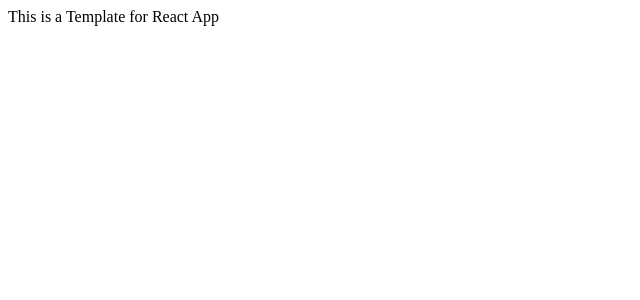
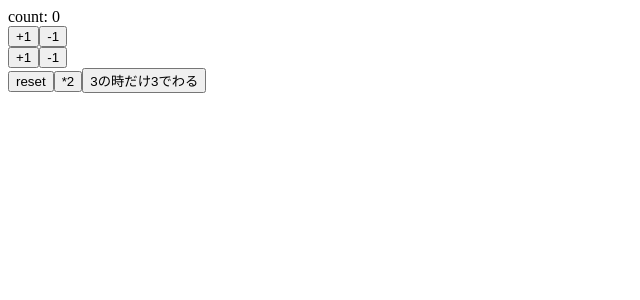
Before and after one commit to cawauchi6204/react-hooks-study, a React (Create React App) app: page / in a window 1280 px wide. Shown: the top 300 px of the page, without its empty margins (0-640 px from the left). Built offline with nearby package versions, Linux system fonts and the light colour scheme.

Commit message:
my first React Hook with useState

```diff
--- a/src/App.js
+++ b/src/App.js
@@ -1,10 +1,48 @@
-import React from 'react';
+import React, { useState } from 'react';
 
 const App = () => {
+  const [count, setCount] = useState(0)
+
+  const increment = () => setCount(count + 1)
+  const decrement = () => setCount(count - 1)
+  const devide3 = () => setCount(previousCount => {
+    if (previousCount % 3 === 0) {
+      return previousCount / 3
+    } else {
+      return previousCount;
+    }
+  })
+
+  const increment2 = () => setCount(previousCount => previousCount + 1)
+
+  const decrement2 = () => setCount(previousCount => previousCount - 1)
+
+  const calculate2 = () => setCount(count * 2)
+
+
+
+  const reset = () => setCount(0)
+  // useStateは配列を返す
+  // 引数には初期値を入れる
   return (
-    <div className="App">
-      This is a Template for React App
-    </div>
+    <>
+      <div className="App">
+        count: {count}
+      </div>
+      <div>
+        <button onClick={increment}>+1</button>
+        <button onClick={decrement}>-1</button>
+      </div>
+      <div>
+        <button onClick={increment2}>+1</button>
+        <button onClick={decrement2}>-1</button>
+      </div>
+      <div>
+        <button onClick={reset}>reset</button>
+        <button onClick={calculate2}>*2</button>
+        <button onClick={devide3}>3の時だけ3でわる</button>
+      </div>
+    </>
   );
 }
 
```
